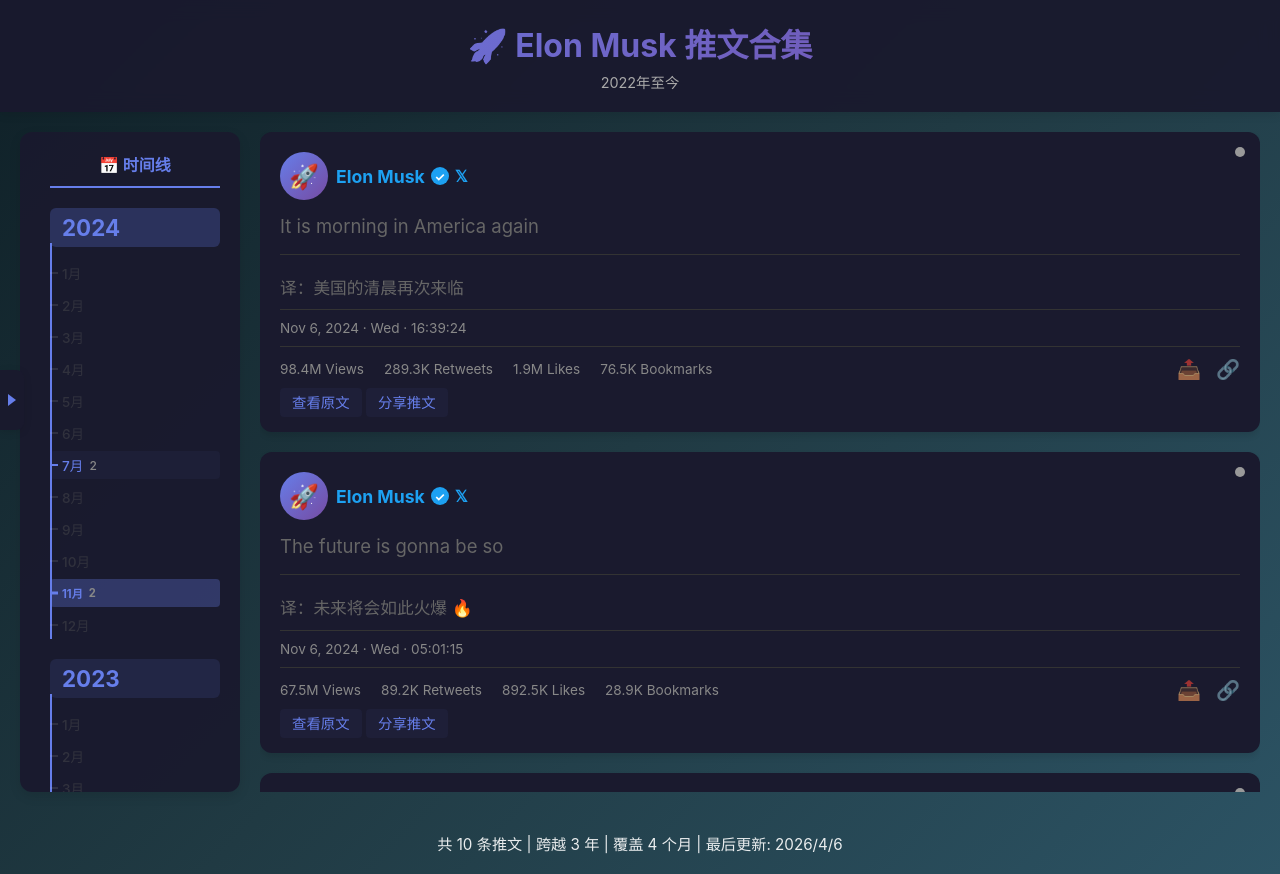
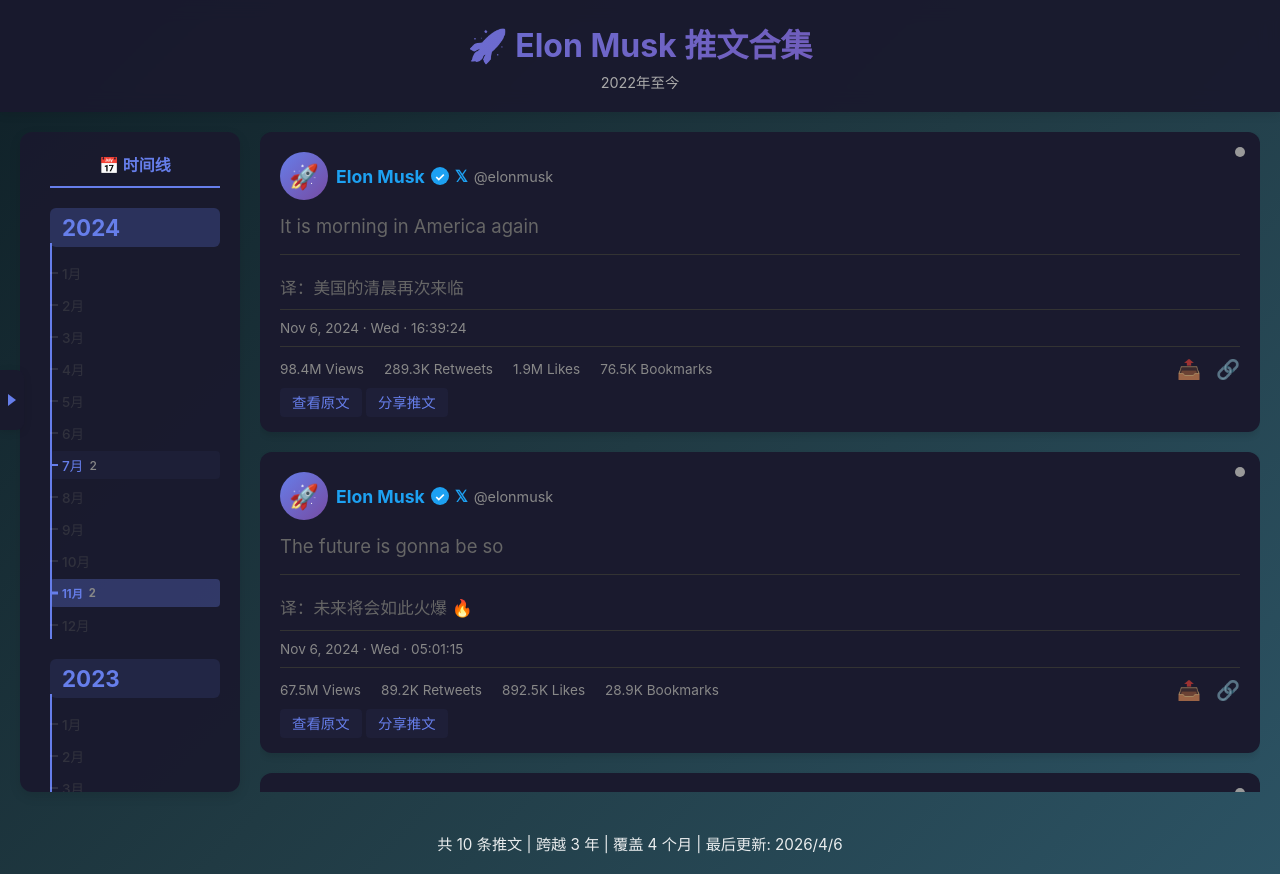
Before and after one commit to XH-20-22/musk-tweets, a plain HTML site: page index.html in a window 1280 px wide. Drawn offline with Linux system fonts and the light colour scheme.

Commit message:
feat: 在推文头部添加用户名 @elonmusk
- 在验证图标和平台图标后添加 @elonmusk
- 样式：灰色 (#666) + 常规字体 + 0.9rem
- 夜间模式自动适配 (#888)

```diff
--- a/index.html
+++ b/index.html
@@ -362,6 +362,16 @@
     /* 平台图标 */
     .platform-badge {
       font-size: 16px;
+    }
+
+    .username-badge {
+      color: #666;
+      font-weight: normal;
+      font-size: 0.9rem;
+    }
+
+    body.night-mode .username-badge {
+      color: #888;
     }
 
     .tweet-content {
@@ -859,6 +869,7 @@
                 Elon Musk
                 <span class="verified-badge"></span>
                 <span class="platform-badge">𝕏</span>
+                <span class="username-badge">@elonmusk</span>
               </span>
             </div>
             <div class="tweet-content">${tweet.text || '(纯图片/视频推文)'}</div>
```
